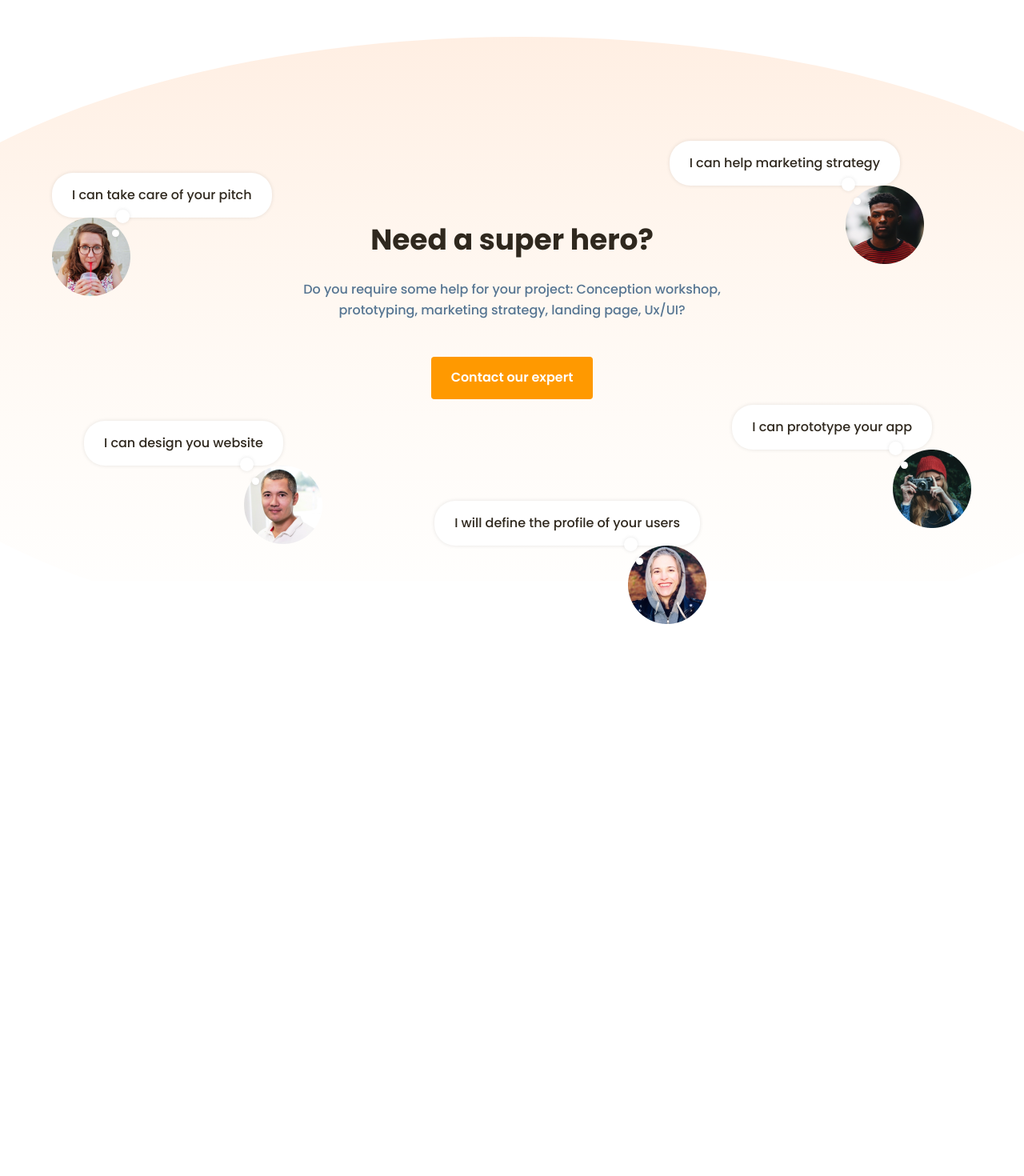
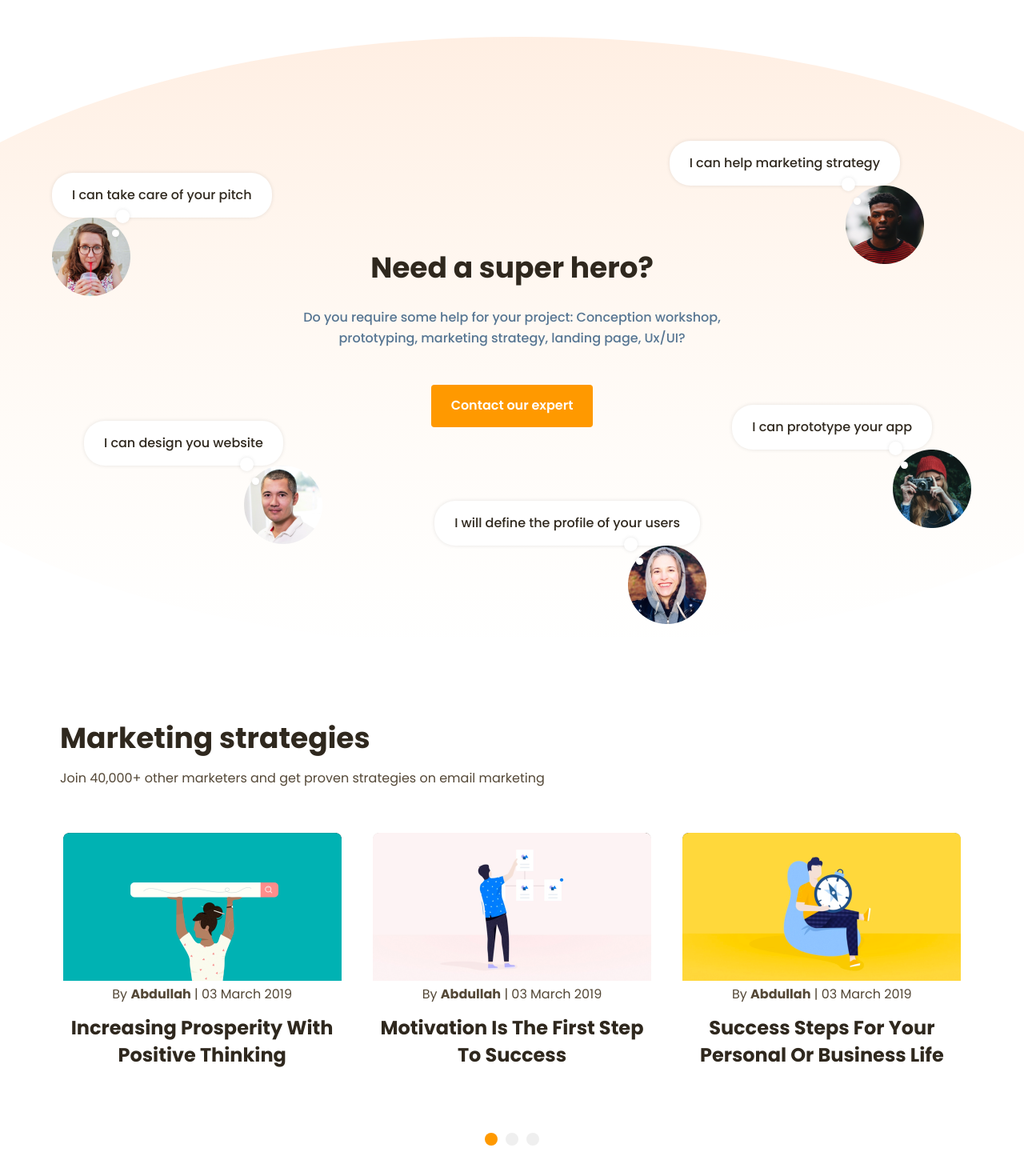
Before and after one commit to liudmylailchenko/productly, a React (Create React App) app: page / in a window 1280 px wide. Shown: the part 3289-4759 px from the top of the page at 80% size. Before the commit the page ends 4073 px from the top, so only its background shows below. Built offline with nearby package versions, Linux system fonts and the light colour scheme.

Commit message:
Added new style to make slider responsive (#5)
* Added new style to make slider responsive

* Revieve fixes

```diff
--- a/src/App.js
+++ b/src/App.js
@@ -19,7 +19,7 @@ function App() {
       <SectionProductManagers />
       <SectionMarketers />
       <SectionSuperHero />
-      {/* <SectionMarketingStrategies /> */}
+      <SectionMarketingStrategies />
       {/* <Footer /> */}
     </div>
   );
--- a/src/components/Card.js
+++ b/src/components/Card.js
@@ -3,17 +3,30 @@ import styled from 'styled-components/macro';
 import { H3, TextSm } from './Typography';
 
 const Wrapper = styled.div`
-  flex: 0 0 33.333%;
+  flex: 0 0 100%;
   padding: 0 16px;
+  text-align: center;
+
+  @media screen and (min-width: 500px) {
+    flex: 0 0 50%;
+  }
+
+  @media screen and (min-width: 770px) {
+    flex: 0 0 33.333%;
+  }
 
   h3 {
-    :hover {
+    &:hover {
       color: #ff9900;
     }
   }
 
   a {
     text-decoration: none;
+  }
+
+  img {
+    max-width: 100%;
   }
 `;
 
--- a/src/components/SectionMarketingStrategies.js
+++ b/src/components/SectionMarketingStrategies.js
@@ -6,9 +6,17 @@ import cardimage1 from '../images/cardimage1.svg';
 import cardimage2 from '../images/cardimage2.svg';
 import cardimage3 from '../images/cardimage3.svg';
 import Slider from './Slider';
+import Container from './Container';
+const Wrapper = styled.div`
+  margin-bottom: 30px;
 
-const Wrapper = styled.div`
-  margin-bottom: 120px;
+  @media screen and (min-width: 450px) {
+    margin-bottom: 60px;
+  }
+
+  @media screen and (min-width: 850px) {
+    margin-bottom: 100px;
+  }
 
   h2 {
     margin: 0 0 10px 0;
@@ -17,11 +25,6 @@ const Wrapper = styled.div`
   p {
     font-weight: normal;
   }
-`;
-
-const Container = styled.div`
-  max-width: 1107px;
-  margin: 0 auto;
 `;
 
 function SectionMarketingStrategies() {
@@ -62,6 +65,34 @@ function SectionMarketingStrategies() {
             date="03 March 2019"
             text="Success Steps For Your Personal Or Business Life"
           ></Card>
+          <Card
+            link="#"
+            image={cardimage1}
+            author="Abdullah"
+            date="03 March 2019"
+            text="Increasing Prosperity With Positive Thinking"
+          ></Card>
+          <Card
+            link="#"
+            image={cardimage2}
+            author="Abdullah"
+            date="03 March 2019"
+            text="Motivation Is The First Step To Success"
+          ></Card>
+          <Card
+            link="#"
+            image={cardimage2}
+            author="Abdullah"
+            date="03 March 2019"
+            text="Motivation Is The First Step To Success"
+          ></Card>
+          <Card
+            link="#"
+            image={cardimage2}
+            author="Abdullah"
+            date="03 March 2019"
+            text="Motivation Is The First Step To Success"
+          ></Card>
         </Slider>
       </Container>
     </Wrapper>
--- a/src/components/SectionSuperHero.js
+++ b/src/components/SectionSuperHero.js
@@ -17,6 +17,14 @@ const Wrapper = styled.div`
   padding-top: 70px;
   margin-bottom: 30px;
 
+  @media screen and (min-width: 450px) {
+    margin-bottom: 60px;
+  }
+
+  @media screen and (min-width: 850px) {
+    margin-bottom: 100px;
+  }
+
   @media screen and (min-width: 1050px) {
     padding-top: 0;
   }
@@ -27,7 +35,7 @@ const ContainerStyled = styled(Container)`
   justify-content: center;
   align-items: center;
   position: relative;
-  min-height: 680px;
+  min-height: 750px;
   flex-direction: column;
 `;
 
--- a/src/components/Slider.js
+++ b/src/components/Slider.js
@@ -34,6 +34,7 @@ const SwitchContainer = styled.div`
 class Slider extends React.Component {
   state = {
     activeSlide: 0,
+    slidesToShow: 1,
   };
 
   handleClick = i => {
@@ -44,8 +45,9 @@ class Slider extends React.Component {
 
   renderSwitches() {
     const { children } = this.props;
-    const { activeSlide } = this.state;
-    const slidesCount = Math.ceil(children.length / 3);
+    const { slidesToShow, activeSlide } = this.state;
+    const slidesCount = Math.ceil(children.length / slidesToShow);
+
     const switches = [];
 
     for (let i = 0; i < slidesCount; i++) {
@@ -61,10 +63,42 @@ class Slider extends React.Component {
     return switches;
   }
 
+  handleResize = () => {
+    const windowWidth = window.innerWidth;
+
+    let slidesToShow = 3;
+
+    if (windowWidth < 500) {
+      slidesToShow = 1;
+    } else if (windowWidth < 770) {
+      slidesToShow = 2;
+    }
+
+    if (this.state.slidesToShow !== slidesToShow) {
+      this.setState({
+        slidesToShow,
+        activeSlide: 0,
+      });
+    }
+  };
+
+  componentDidMount() {
+    this.handleResize();
+    window.addEventListener('resize', this.handleResize);
+  }
+
+  componentWillUnmount() {
+    window.removeEventListener('resize', this.handleResize);
+  }
+
   render() {
     const { children } = this.props;
-    const { activeSlide } = this.state;
-    const itemsToShow = children.slice(activeSlide * 3, activeSlide * 3 + 3);
+    const { activeSlide, slidesToShow } = this.state;
+
+    const itemsToShow = children.slice(
+      activeSlide * slidesToShow,
+      activeSlide * slidesToShow + slidesToShow
+    );
 
     return (
       <Wrapper>
```
Also changed, not shown: package.json (+7 -1 lines), 1 other file (tests, documents, lock files or other folders).
